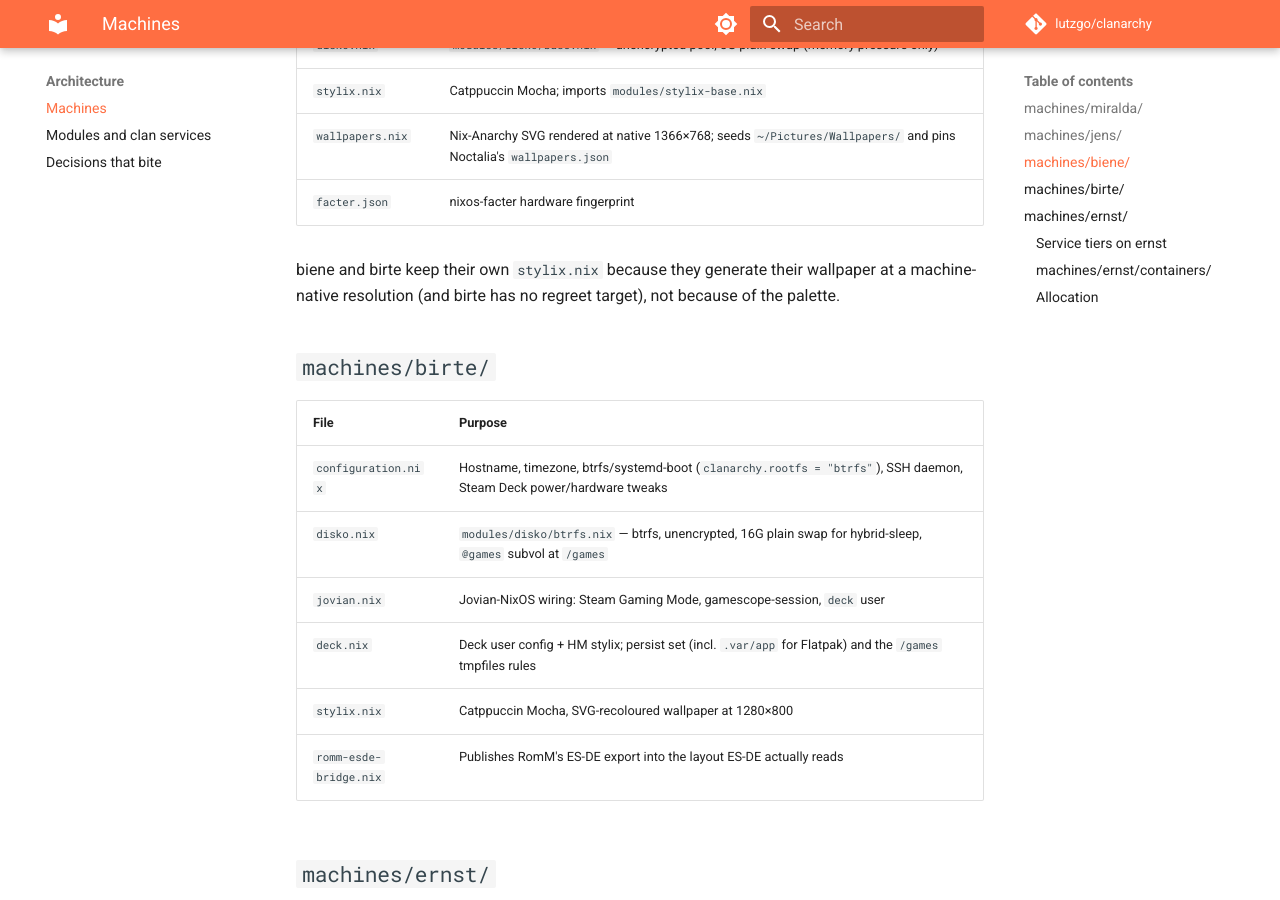
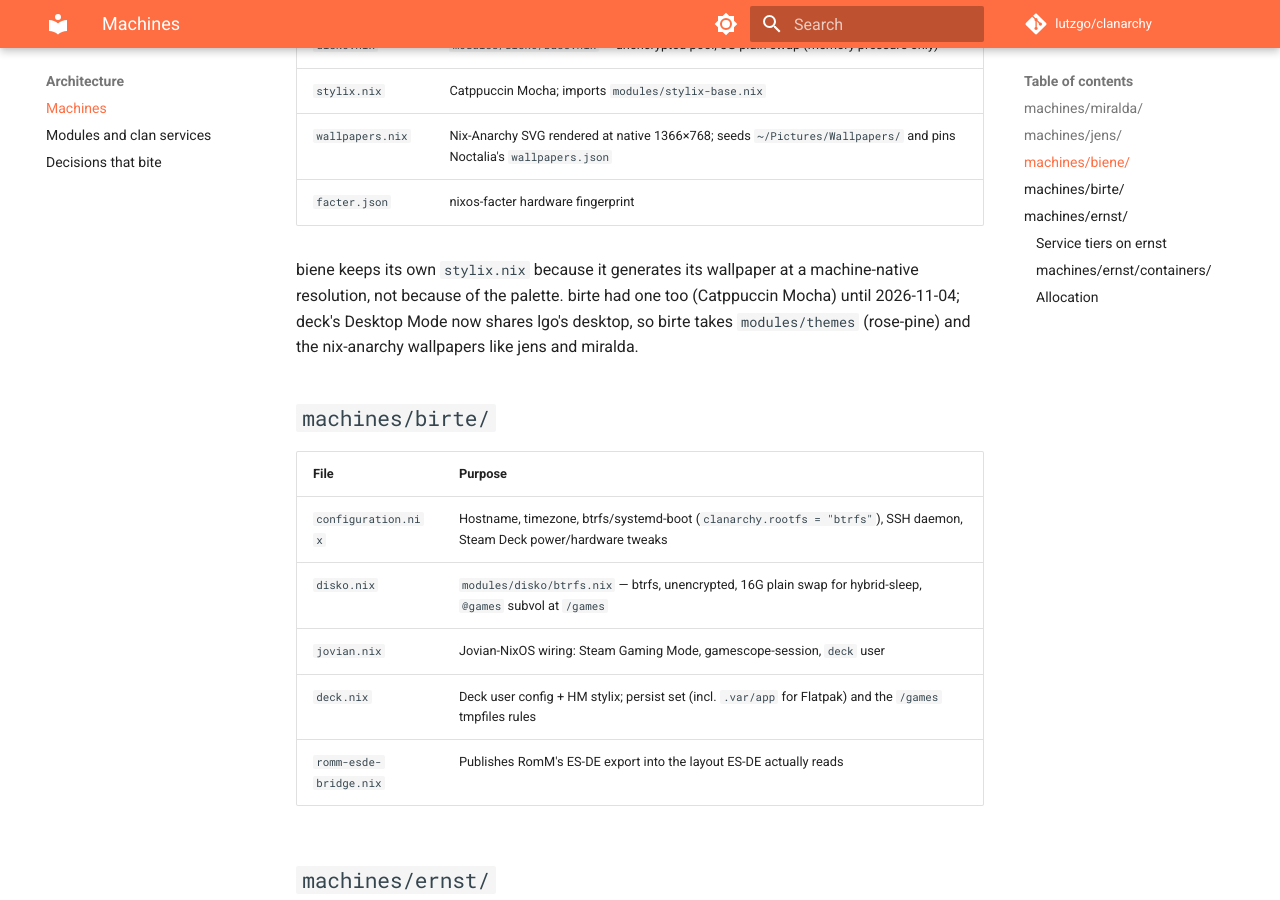
Before and after one commit to lutzgo/clanarchy, an MkDocs documentation site: the page built from docs/architecture/machines.md, in a window 1280 px wide and 900 px high, scrolled down 2151 px. Built offline with MkDocs 1.6.1 and Material for MkDocs 9.7.7, drawn with Linux system fonts in a browser that asks for light colours; comment, search, counter and statistics services are not loaded.

Commit message:
couch users get lgo's desktop: same bar, niri look and palette for deck (birte) and go (ernst), a visible dock, no KeePassXC/Nextcloud (#420)

```diff
--- a/docs/architecture/machines.md
+++ b/docs/architecture/machines.md
@@ -47,9 +47,11 @@
 | `wallpapers.nix` | Nix-Anarchy SVG rendered at native 1366×768; seeds `~/Pictures/Wallpapers/` and pins Noctalia's `wallpapers.json` |
 | `facter.json` | nixos-facter hardware fingerprint |
 
-biene and birte keep their own `stylix.nix` because they generate their
-wallpaper at a machine-native resolution (and birte has no regreet target), not
-because of the palette.
+biene keeps its own `stylix.nix` because it generates its wallpaper at a
+machine-native resolution, not because of the palette. birte had one too
+(Catppuccin Mocha) until 2026-11-04; deck's Desktop Mode now shares lgo's
+desktop, so birte takes `modules/themes` (rose-pine) and the nix-anarchy
+wallpapers like jens and miralda.
 
 ## `machines/birte/`
 
@@ -59,7 +61,6 @@
 | `disko.nix` | `modules/disko/btrfs.nix` — btrfs, unencrypted, 16G plain swap for hybrid-sleep, `@games` subvol at `/games` |
 | `jovian.nix` | Jovian-NixOS wiring: Steam Gaming Mode, gamescope-session, `deck` user |
 | `deck.nix` | Deck user config + HM stylix; persist set (incl. `.var/app` for Flatpak) and the `/games` tmpfiles rules |
-| `stylix.nix` | Catppuccin Mocha, SVG-recoloured wallpaper at 1280×800 |
 | `romm-esde-bridge.nix` | Publishes RomM's ES-DE export into the layout ES-DE actually reads |
 
 ## `machines/ernst/`
```
Also changed, not shown: 12 other files.
